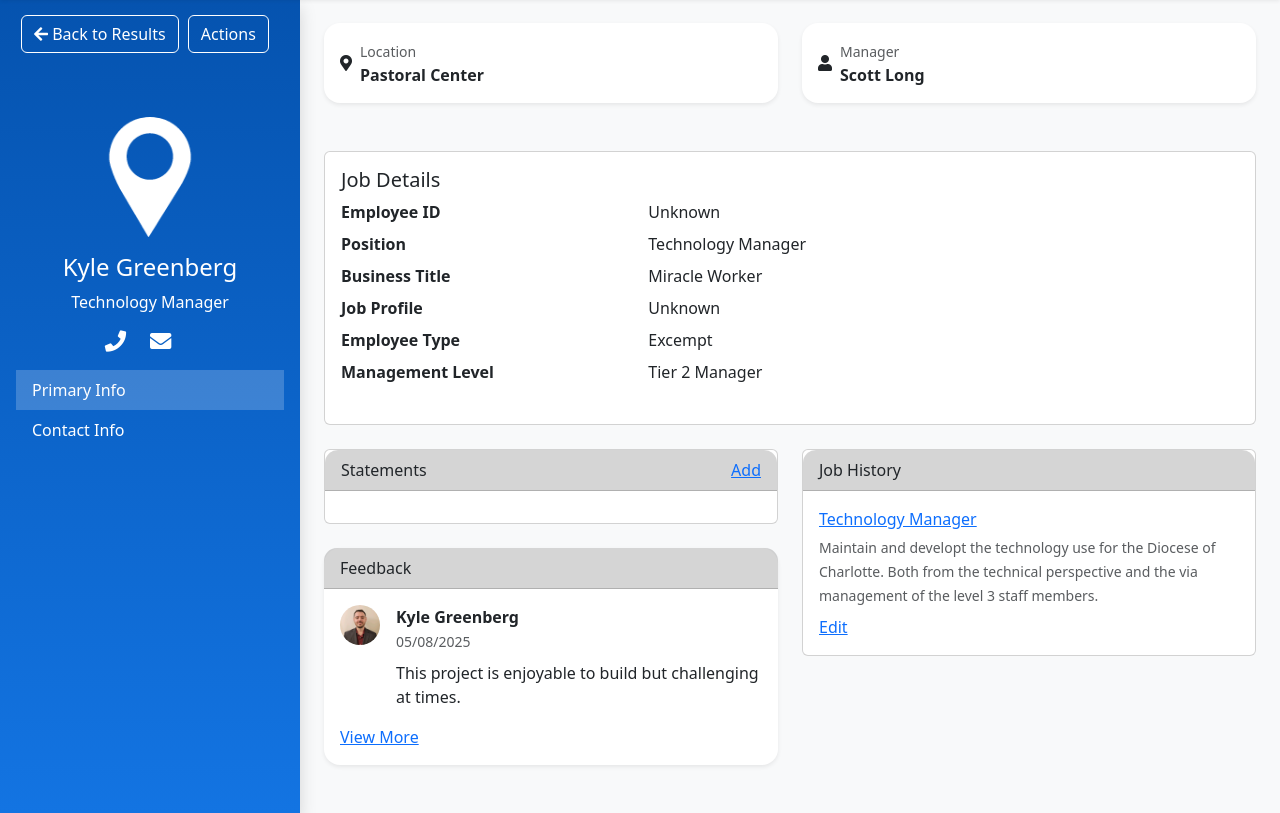
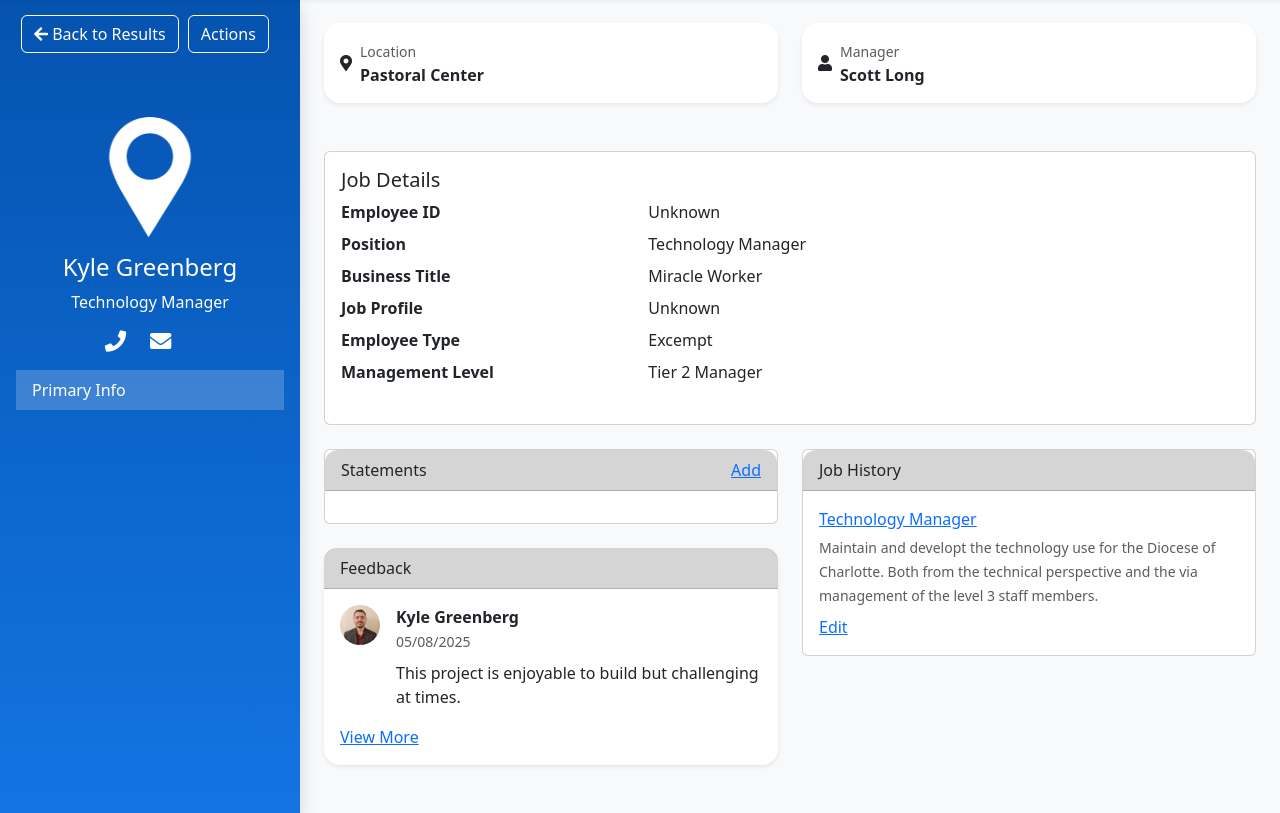
Before and after one commit to rcdoc-org/CryptaService-Crypta, a Django app: template backend/api/templates/details_page.html in a window 1280 px wide. Shown: the part 57-870 px from the top of the page. Run offline with Django 5.2, Linux system fonts and the light colour scheme; the template is opened without the code that fills it, so the values that code supplies are empty.

Commit message:
Updated navigation to match new categories.

```diff
--- a/backend/api/templates/details_page.html
+++ b/backend/api/templates/details_page.html
@@ -138,29 +138,21 @@
         <!-- Navigation pane: Controls -->
         <nav class="nav flex-column px-3 mb-auto">
           <a class="nav-link active" href="#" data-target="primary-info">Primary Info</a>
-          <a class="nav-link" href="#" data-target="contact-info">Contact Info</a>
           {% if base == 'person' %}
-            <a class="nav-link" href="#" data-target="birth-info">Birth</a>
-          {% endif %}
-          {% if object.personType == 'priest' or object.personType == 'deacon' %}
-            <a class="nav-link" href="#" data-target="baptism-info">Baptism</a>
-          {% endif %}
-          {% if object.personType == 'priest' %}
-            <a class="nav-link" href="#" data-target="priest-info">Priest Details</a>
-          {% endif %}
-          {% if object.personType == 'deacon' %}
-            <a class="nav-link" href="#" data-target="deacon-info">Deacon Details</a>
+            <a class="nav-link" href="#" data-target="contact-info">Contact Info</a>
+            <a class="nav-link" href="#" data-target="birth-info">Birth/Sacraments</a>
+            <a class="nav-link" href="#" data-target="standing-info">Standing in Diocese</a>
+            <a class="nav-link" href="#" data-target="degrees-info">Degrees/Skills/Lang.</a>
+            <a class="nav-link" href="#" data-target="formation-info">Formation</a>
+            <a class="nav-link" href="#" data-target="name-info">Name Details</a>
+            <a class="nav-link" href="#" data-target="emergency-info">Emergency Info</a>
           {% endif %}
           {% if base == 'location' %}
-            {% if object.type == 'church' %}
-              <a class="nav-link" href="#" data-target="church-info">Church Details</a>
-            {% endif %}
-            {% if object.type == 'school' %}
-              <a class="nav-link" href="#" data-target="school-info">School Details</a>
-            {% endif %}
-            {% if object.type == 'church' or object.type == 'school' %}
+              <a class="nav-link" href="#" data-target="location-info">Location Info</a>
+              <a class="nav-link" href="#" data-target="clergy-info">Clergy</a>
+              <a class="nav-link" href="#" data-target="mass-info">Masses/Ministries</a>
+              <a class="nav-link" href="#" data-target="staff-info">Staff</a>
               <a class="nav-link" href="#" data-target="stat-info">Statistics</a>
-            {% endif %}
           {% endif %}
         </nav>
 
```
